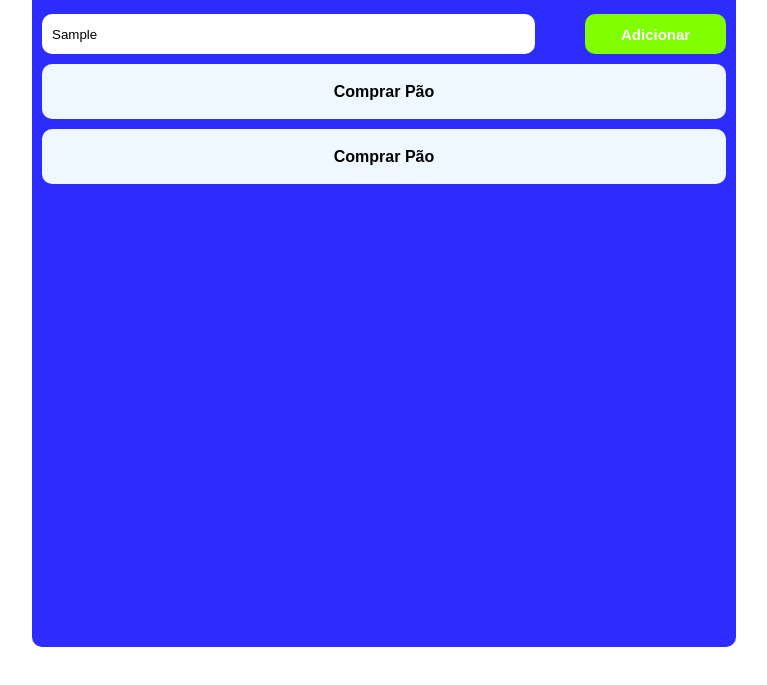
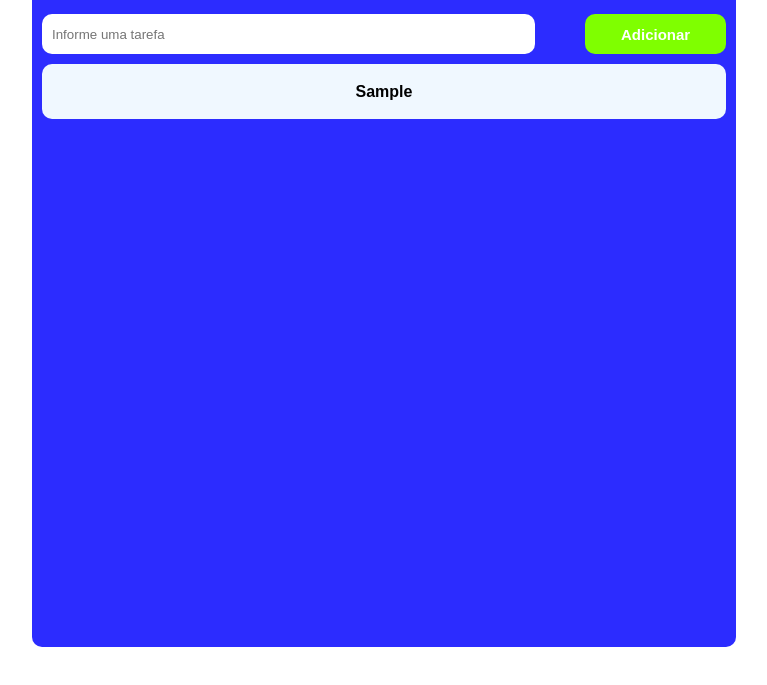
Before and after one commit to Jonathan-Albuquerque-dev/projeto-task-list-estudos, a plain HTML site: page index.html in a window 1280 px wide. Both pictures are taken after typing "Sample" into the empty fields and a click on the button "Adicionar". Shown: the part 63-748 px from the top of the page, without its empty margins (256-1023 px from the left). Drawn offline with Linux system fonts and the light colour scheme.

Commit message:
Projeto Finalizado

```diff
--- a/index.html
+++ b/index.html
@@ -11,21 +11,10 @@
     <main class="container">
       <h1>Taks List</h1>
       <div class="container-input">
-        <input type="text" placeholder="Informe uma tarefa" />
-        <button>Adicionar</button>
+        <input type="text" placeholder="Informe uma tarefa" class="input" />
+        <button class="btn">Adicionar</button>
       </div>
-      <ul>
-        <li class="taks">
-          <img src="img/check.png" alt="" />
-          <p>Comprar Pão</p>
-          <img src="img/delet.png" alt="" />
-        </li>
-        <li class="taks">
-          <img src="img/check.png" alt="" />
-          <p>Comprar Pão</p>
-          <img src="img/delet.png" alt="" />
-        </li>
-      </ul>
+      <ul class="taks-list"></ul>
     </main>
   </body>
 </html>
--- a/main.js
+++ b/main.js
@@ -0,0 +1,43 @@
+const input = document.querySelector(".input");
+const btn = document.querySelector(".btn");
+const taksContainer = document.querySelector(".taks-list");
+
+let taks = [];
+
+function addTaks() {
+  taks.push({
+    tarefa: input.value,
+    status: false,
+  });
+  viewTaks();
+  input.value = "";
+}
+
+function viewTaks() {
+  let newList = "";
+
+  taks.map((item, index) => {
+    newList =
+      newList +
+      `
+    <li class="taks ${item.status ? "done" : "taks"}" >
+      <img src="img/check.png" alt="button ckecklist" onclick="taskComplet(${index})"/>
+      <p>${item.tarefa}</p>
+      <img src="img/delet.png" alt="button remove list" onclick="deleteTaks(${index})"/>
+    </li>`;
+  });
+
+  taksContainer.innerHTML = newList;
+}
+
+function taskComplet(index) {
+  taks[index].status = !taks[index].status;
+  viewTaks();
+}
+
+function deleteTaks(index) {
+  taks.splice(index, 1);
+  viewTaks();
+}
+
+btn.addEventListener("click", addTaks);
--- a/style.css
+++ b/style.css
@@ -74,3 +74,8 @@ ul li {
   background-color: aliceblue;
   padding: 10px;
 }
+
+.done {
+  background-color: greenyellow;
+  text-decoration: line-through;
+}
```
